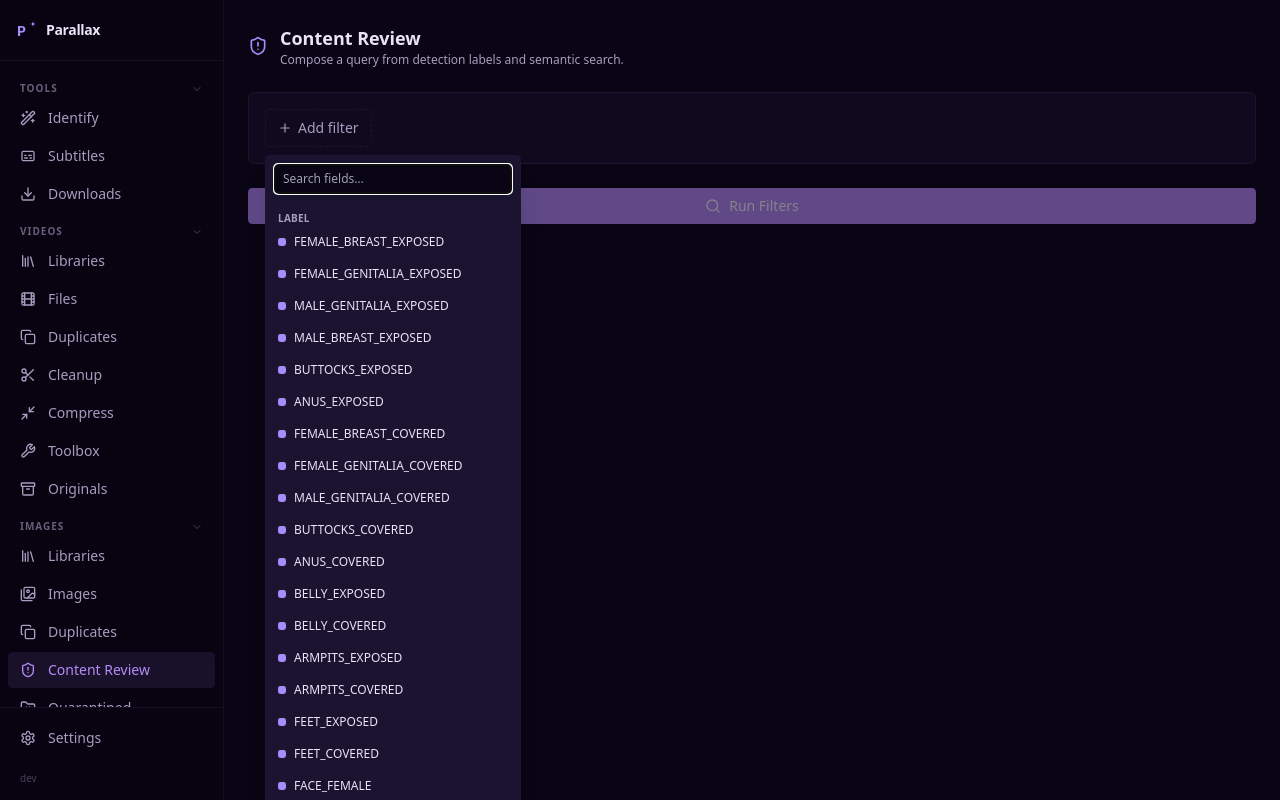
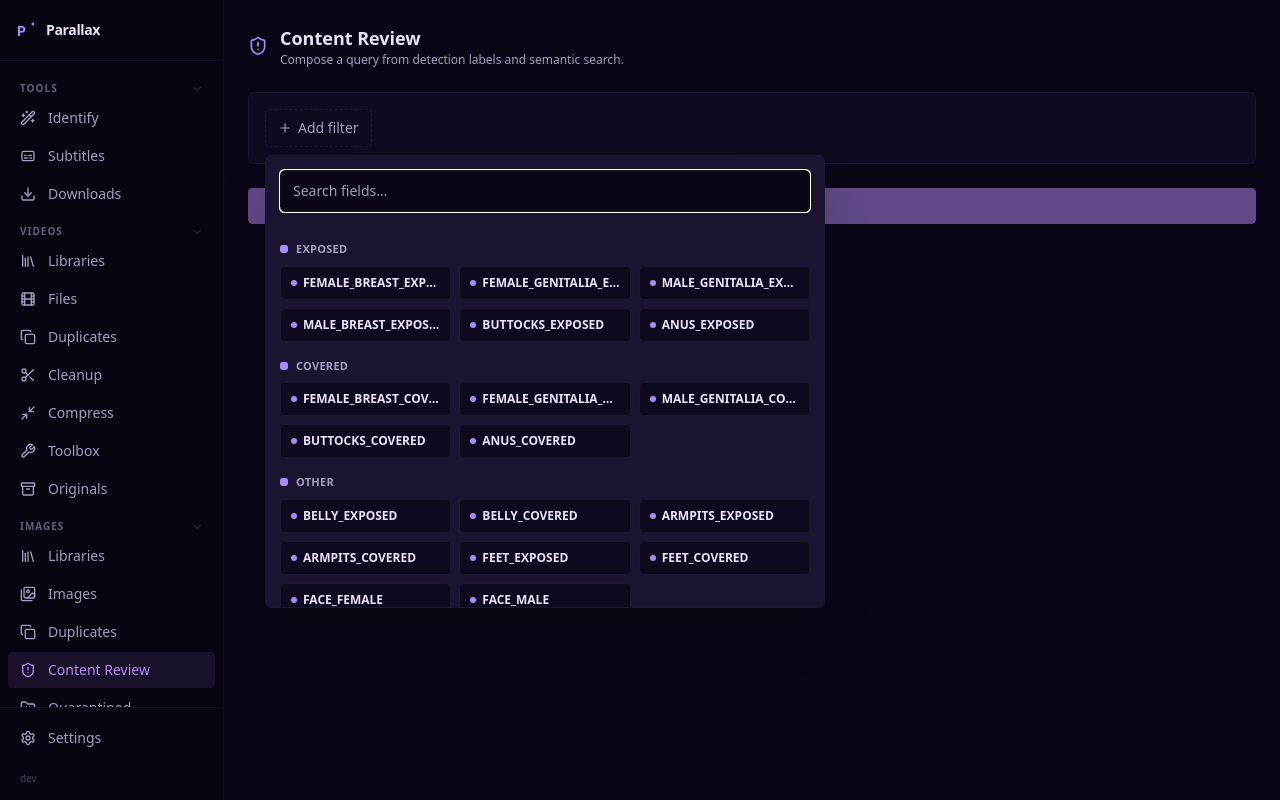
Before and after one commit to raslan/parallax, a React (Vite) app in the folder frontend/: page /content-review in a window 1280 px wide. Both pictures are taken after a click on the button "Add filter". Built offline with nearby package versions, Linux system fonts and the light colour scheme.

Commit message:
feat(frontend): redesign add-filter menu as a wider grouped popover

```diff
--- a/frontend/src/components/QueryBuilder.tsx
+++ b/frontend/src/components/QueryBuilder.tsx
@@ -6,6 +6,12 @@ const CATEGORY_COLOR: Record<string, string> = {
   numeric: "#38bdf8",
   label: "#a78bfa",
   search: "#fbbf24",
+};
+
+const CATEGORY_LABEL: Record<string, string> = {
+  numeric: "File Properties",
+  label: "Detection Labels",
+  search: "Search",
 };
 
 const OPERATOR_LABEL: Record<Operator, string> = {
@@ -262,10 +268,32 @@ export function QueryBuilder<T>({
   const [expandedId, setExpandedId] = useState<string | null>(null);
   const [menuOpen, setMenuOpen] = useState(false);
   const [menuFilter, setMenuFilter] = useState("");
+  const menuRef = useRef<HTMLDivElement>(null);
 
+  useEffect(() => {
+    if (!menuOpen) return;
+    function handleClickOutside(e: MouseEvent) {
+      if (menuRef.current && !menuRef.current.contains(e.target as Node)) {
+        setMenuOpen(false);
+      }
+    }
+    function handleKeyDown(e: KeyboardEvent) {
+      if (e.key === "Escape") setMenuOpen(false);
+    }
+    document.addEventListener("mousedown", handleClickOutside);
+    document.addEventListener("keydown", handleKeyDown);
+    return () => {
+      document.removeEventListener("mousedown", handleClickOutside);
+      document.removeEventListener("keydown", handleKeyDown);
+    };
+  }, [menuOpen]);
+
+  const sectionColor: Record<string, string> = {};
   const grouped = registry.reduce<Record<string, FieldDef<T>[]>>((acc, f) => {
     if (menuFilter && !f.label.toLowerCase().includes(menuFilter.toLowerCase())) return acc;
-    (acc[f.category] ??= []).push(f);
+    const section = f.group ?? CATEGORY_LABEL[f.category] ?? f.category;
+    sectionColor[section] = CATEGORY_COLOR[f.category];
+    (acc[section] ??= []).push(f);
     return acc;
   }, {});
 
@@ -328,7 +356,7 @@ export function QueryBuilder<T>({
         );
       })}
 
-      <div className="relative">
+      <div className="relative" ref={menuRef}>
         <button
           type="button"
           onClick={() => setMenuOpen((v) => !v)}
@@ -339,41 +367,50 @@ export function QueryBuilder<T>({
         </button>
         {menuOpen && (
           <div
-            className="absolute top-full z-20 mt-2 w-64 rounded-md border border-border shadow-xl"
-            style={{
-              background: "var(--px-bg-elevated, #1e1e24)",
-            }}
+            className="absolute top-full z-20 mt-2 w-[560px] max-w-[90vw] rounded-lg border border-border shadow-2xl"
+            style={{ background: "var(--px-bg-elevated, #1e1e24)" }}
           >
-            <div className="border-b p-2">
+            <div className="border-b border-border p-3.5">
               <input
                 autoFocus
                 type="text"
                 placeholder="Search fields…"
                 value={menuFilter}
                 onChange={(e) => setMenuFilter(e.target.value)}
-                className="w-full rounded border border-border bg-background px-2 py-1.5 text-xs"
+                className="w-full rounded-md border border-border bg-background px-3 py-2.5 text-sm"
               />
             </div>
-            {Object.entries(grouped).map(([category, fields]) => (
-              <div key={category}>
-                <p className="px-3 pt-2 text-[10px] font-bold uppercase tracking-wide text-muted-foreground">
-                  {category}
-                </p>
+            <div className="max-h-[380px] overflow-y-auto p-3.5">
+              {Object.entries(grouped).map(([section, fields], idx) => (
+                <div key={section} className={idx > 0 ? "mt-4" : undefined}>
+                  <div className="mb-2 flex items-center gap-2">
+                    <span
+                      className="h-2 w-2 rounded-sm"
+                      style={{ background: sectionColor[section] }}
+                    />
+                    <span className="text-[11px] font-extrabold uppercase tracking-wide text-muted-foreground">
+                      {section}
+                    </span>
+                  </div>
+                  <div className="grid grid-cols-3 gap-2">
                     {fields.map((f) => (
                       <div
                         key={f.key}
                         onClick={() => handleAdd(f.key)}
-                    className="flex cursor-pointer items-center gap-2 px-3 py-2 text-xs hover:bg-accent/10"
+                        className="flex cursor-pointer items-center gap-1.5 rounded-md border border-border bg-background px-2.5 py-2 text-xs font-semibold transition-all hover:-translate-y-px hover:border-primary hover:text-primary"
+                        style={{ background: "var(--px-bg-surface, transparent)" }}
                       >
                         <span
-                      className="h-2 w-2 shrink-0 rounded-sm"
-                      style={{ background: CATEGORY_COLOR[category] }}
+                          className="h-1.5 w-1.5 shrink-0 rounded-full"
+                          style={{ background: CATEGORY_COLOR[f.category] }}
                         />
-                    {f.label}
+                        <span className="truncate">{f.label}</span>
                       </div>
                     ))}
                   </div>
+                </div>
               ))}
+            </div>
           </div>
         )}
       </div>
--- a/frontend/src/hooks/useQueryBuilder.ts
+++ b/frontend/src/hooks/useQueryBuilder.ts
@@ -26,6 +26,7 @@ export type FieldDef<T> = {
   test?: (row: T, operator: Operator, value: unknown) => boolean;
   getRowId?: (row: T) => number;
   showThreshold?: boolean; // for "text" valueType — always show a % threshold input, not only for fuzzy_contains
+  group?: string; // optional sub-heading within a category in the add-filter menu (e.g. "Exposed" within "label")
 };
 
 function hasValue(value: unknown): boolean {
--- a/frontend/src/lib/contentReviewFields.ts
+++ b/frontend/src/lib/contentReviewFields.ts
@@ -38,11 +38,12 @@ const LABEL_GROUPS: { label: string; labels: string[] }[] = [
   },
 ];
 
-function labelField(label: string): FieldDef<ImageFile> {
+function labelField(label: string, group: string): FieldDef<ImageFile> {
   return {
     key: `label:${label}`,
     label,
     category: "label",
+    group,
     valueType: "percent",
     operators: ["gte", "lt"],
     defaultOperator: "gte",
@@ -59,7 +60,7 @@ function labelField(label: string): FieldDef<ImageFile> {
 export const CLIP_SEARCH_FIELD_KEY = "clip_search";
 
 export const contentReviewFields: FieldDef<ImageFile>[] = [
-  ...LABEL_GROUPS.flatMap((g) => g.labels.map(labelField)),
+  ...LABEL_GROUPS.flatMap((g) => g.labels.map((label) => labelField(label, g.label))),
   {
     key: CLIP_SEARCH_FIELD_KEY,
     label: "Semantic search",
```
Lines whose indentation alone changed are shown as unchanged.
